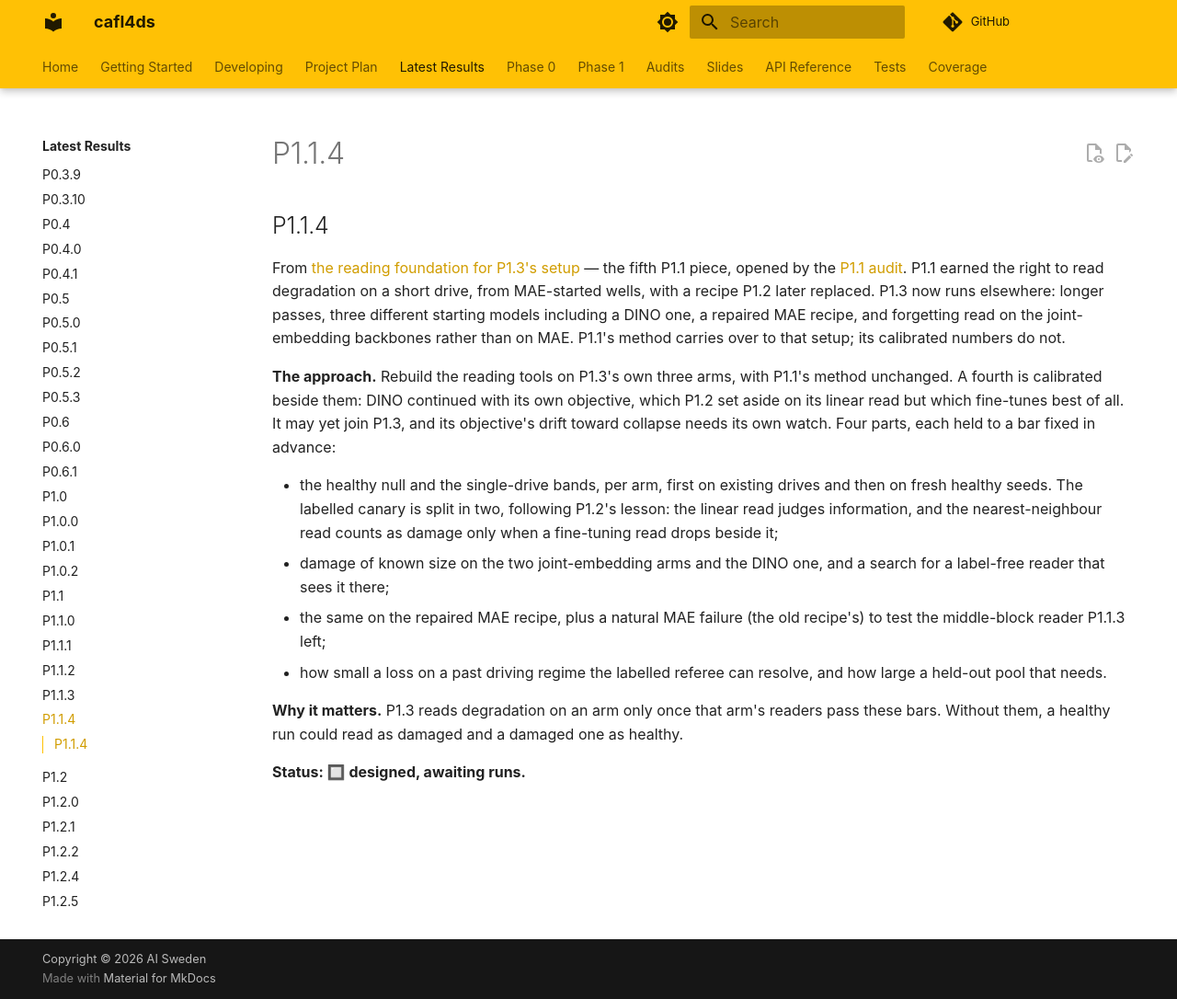
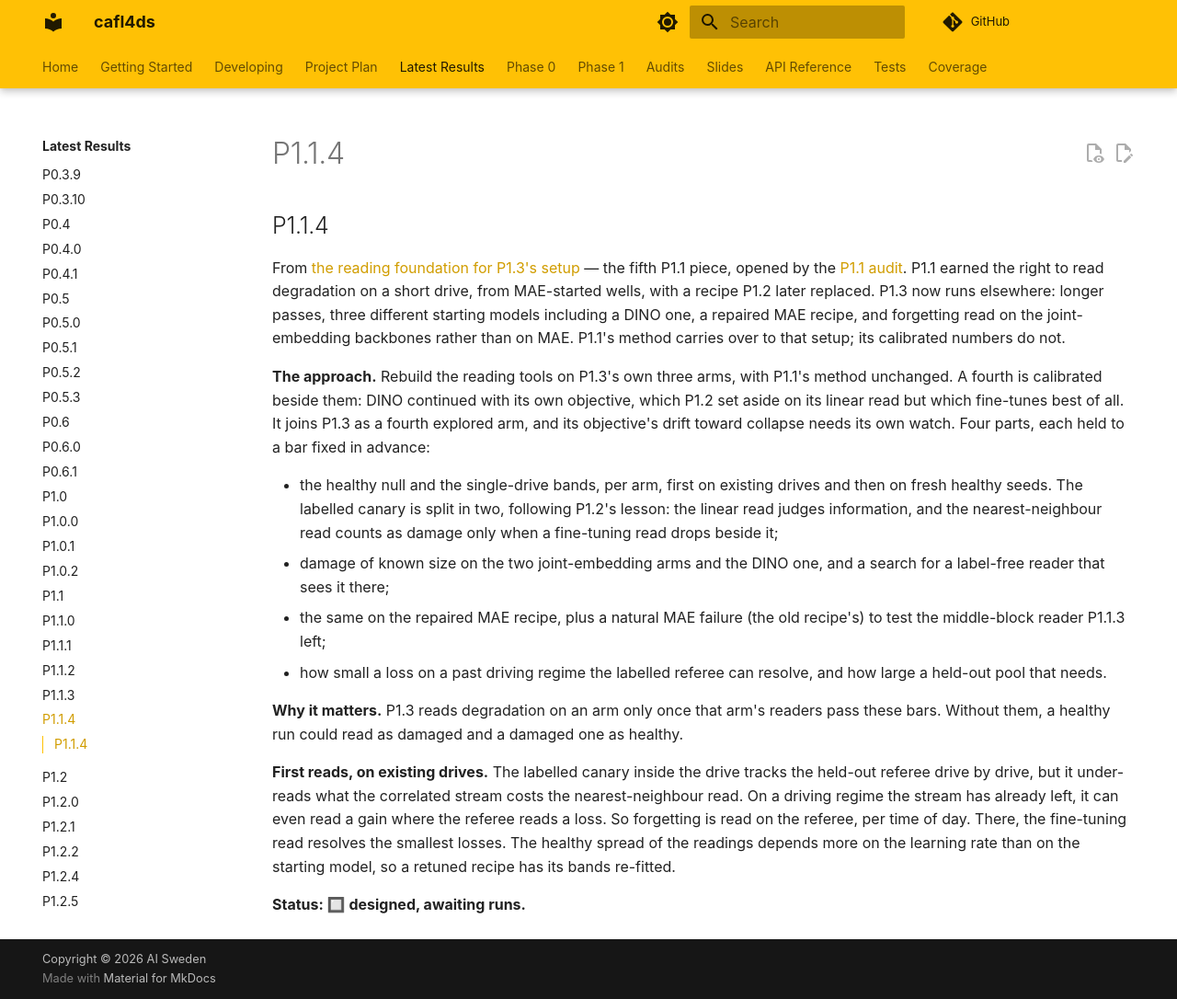
Before and after one commit to aidotse/cafl4ds, an MkDocs documentation site: the page built from docs/experiments/latest-results/P1.1.4.md, in a window 1280 px wide and 1086 px high. Shown: the whole window at 92% size. Built offline with MkDocs 1.6.1 and Material for MkDocs 9.7.7, drawn with Linux system fonts in a browser that asks for light colours; comment, search, counter and statistics services are not loaded.

Commit message:
docs(P1.1.4): DINO-init DINO joins P1.3; first reads in the index row and distillate
Co-Authored-By: Claude Opus 5.5 <noreply@anthropic.com>

```diff
--- a/docs/experiments/latest-results/P1.1.4.md
+++ b/docs/experiments/latest-results/P1.1.4.md
@@ -8,8 +8,8 @@ carries over to that setup; its calibrated numbers do not.
 
 **The approach.** Rebuild the reading tools on P1.3's own three arms, with P1.1's method unchanged. A fourth is
 calibrated beside them: DINO continued with its own objective, which P1.2 set aside on its linear read but which
-fine-tunes best of all. It may yet join P1.3, and its objective's drift toward collapse needs its own watch. Four parts,
-each held to a bar fixed in advance:
+fine-tunes best of all. It joins P1.3 as a fourth explored arm, and its objective's drift toward collapse needs its own
+watch. Four parts, each held to a bar fixed in advance:
 
 - the healthy null and the single-drive bands, per arm, first on existing drives and then on fresh healthy seeds. The
     labelled canary is split in two, following P1.2's lesson: the linear read judges information, and the
@@ -23,4 +23,10 @@ each held to a bar fixed in advance:
 **Why it matters.** P1.3 reads degradation on an arm only once that arm's readers pass these bars. Without them, a
 healthy run could read as damaged and a damaged one as healthy.
 
+**First reads, on existing drives.** The labelled canary inside the drive tracks the held-out referee drive by drive,
+but it under-reads what the correlated stream costs the nearest-neighbour read. On a driving regime the stream has
+already left, it can even read a gain where the referee reads a loss. So forgetting is read on the referee, per time of
+day. There, the fine-tuning read resolves the smallest losses. The healthy spread of the readings depends more on the
+learning rate than on the starting model, so a retuned recipe has its bands re-fitted.
+
 **Status: 🔲 designed, awaiting runs.**
```
Also changed, not shown: docs/experiments/phase1/index.md (+1 -1 lines).
